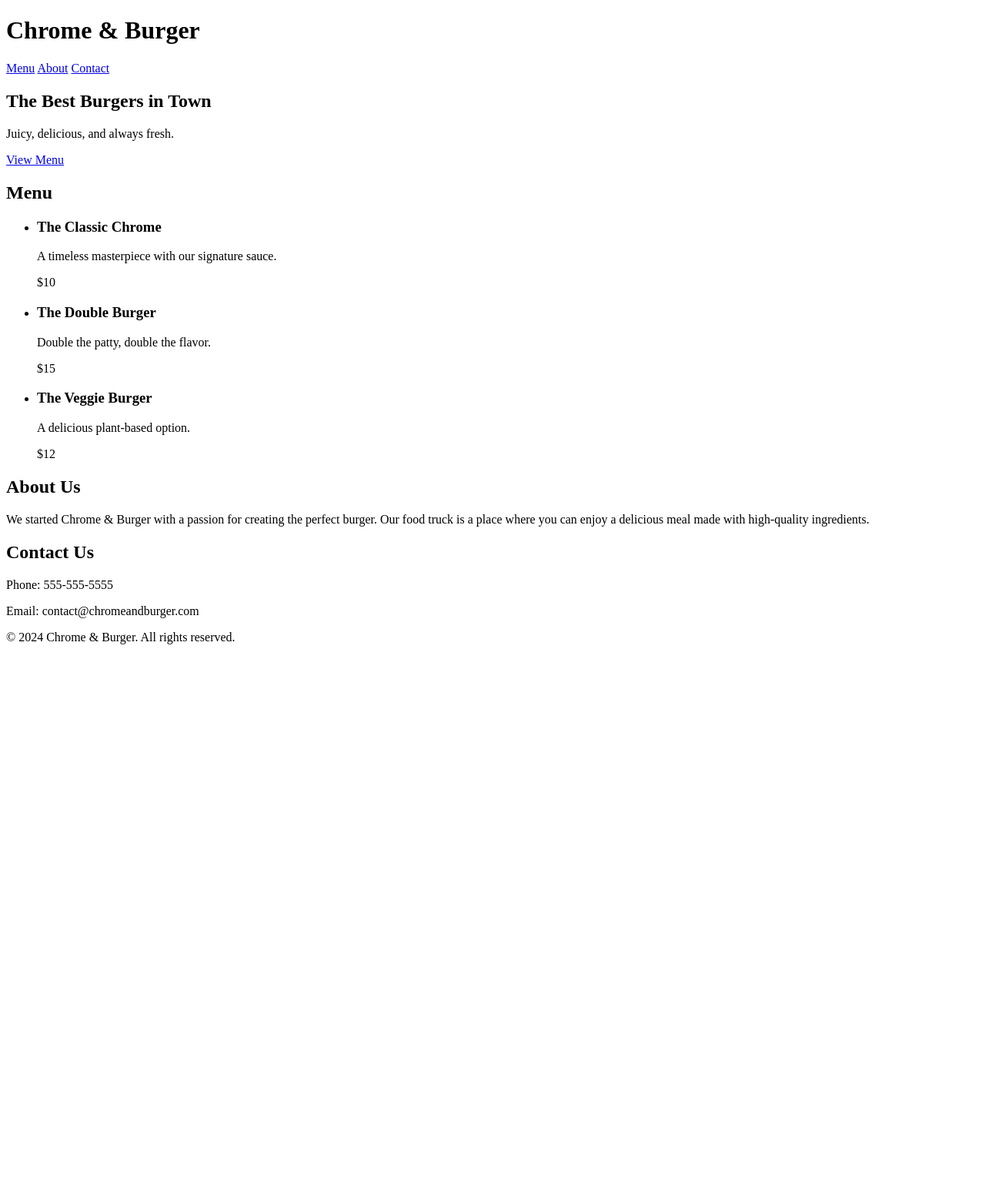
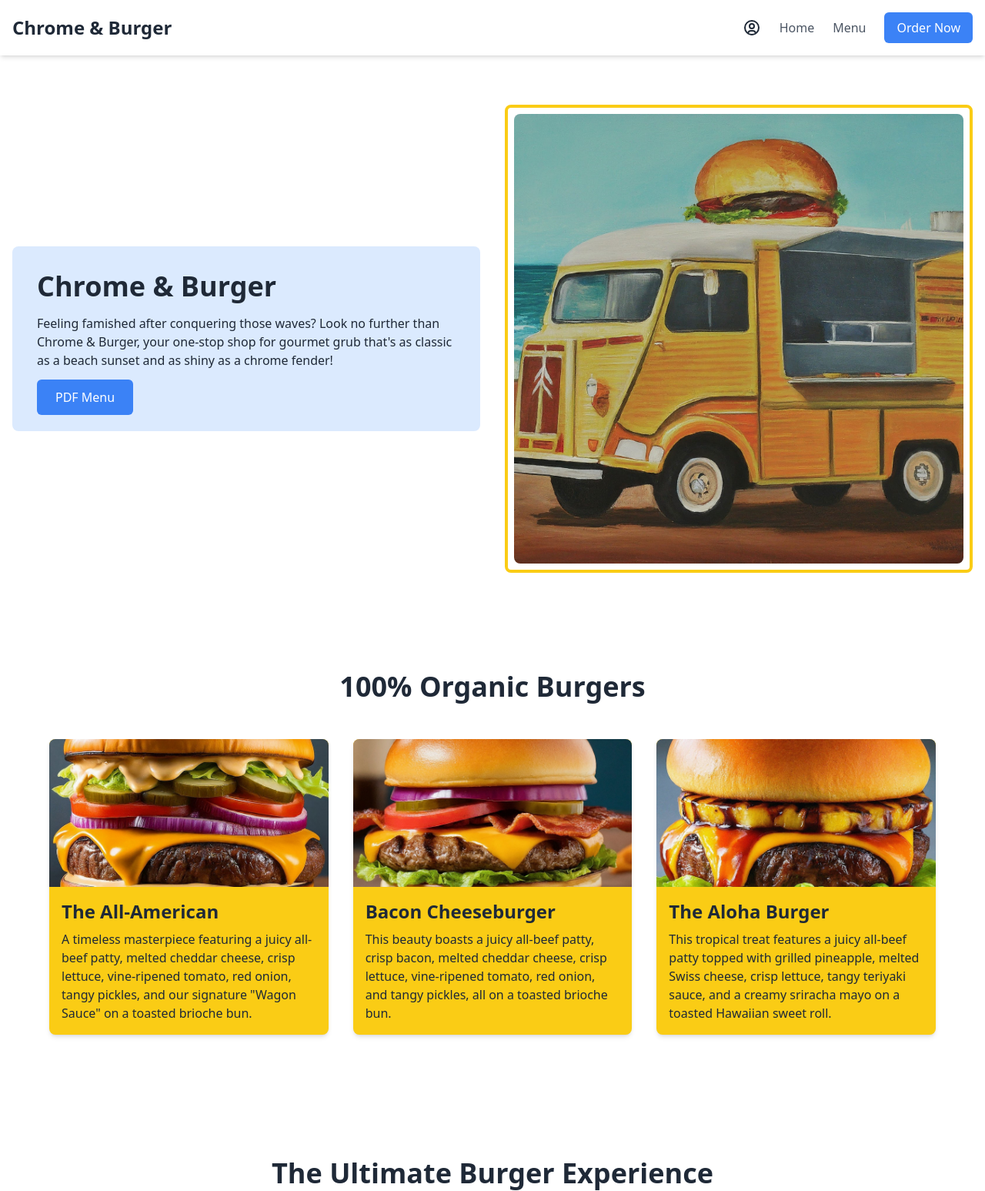
Before and after one commit to klimmonmilk/chrome-burger-v0, a plain HTML site: page index.html in a window 1280 px wide. Shown: the top 1547 px of the page at 77% size. Before the commit the page ends 853 px from the top, so only its background shows below. Drawn offline with nearby package versions, Linux system fonts and the light colour scheme.

Commit message:
create html page

```diff
--- a/index.html
+++ b/index.html
@@ -1,57 +1,169 @@
 <!DOCTYPE html>
 <html lang="en">
   <head>
-    <meta charset="UTF-8">
-    <meta name="viewport" content="width=device-width, initial-scale=1.0">
+    <meta charset="UTF-8" />
+    <meta name="viewport" content="width=device-width, initial-scale=1.0" />
     <title>Chrome & Burger</title>
+    <script src="https://cdn.tailwindcss.com"></script>
   </head>
-<body>
-    <header>
-        <h1>Chrome & Burger</h1>
-        <nav>
-            <a href="#menu">Menu</a>
-            <a href="#about">About</a>
-            <a href="#contact">Contact</a>
+  <body class="bg-white text-gray-800 font-sans">
+    <header class="shadow-md">
+      <div class="container mx-auto flex justify-between items-center p-4">
+        <h1 class="text-2xl font-bold">Chrome & Burger</h1>
+        <nav class="flex items-center space-x-6">
+          <svg
+            class="w-6 h-6 text-gray-800 dark:text-white"
+            aria-hidden="true"
+            xmlns="http://www.w3.org/2000/svg"
+            width="24"
+            height="24"
+            fill="none"
+            viewBox="0 0 24 24"
+          >
+            <path
+              stroke="currentColor"
+              stroke-linecap="round"
+              stroke-linejoin="round"
+              stroke-width="2"
+              d="M12 21a9 9 0 1 1 0-18 9 9 0 0 1 0 18Zm0 0a8.949 8.949 0 0 0 4.951-1.488A3.987 3.987 0 0 0 13 16h-2a3.987 3.987 0 0 0-3.951 3.512A8.949 8.949 0 0 0 12 21Zm3-11a3 3 0 1 1-6 0 3 3 0 0 1 6 0Z"
+            />
+          </svg>
+          <a href="index.html" class="text-gray-600 hover:text-blue-500"
+            >Home</a
+          >
+          <a href="menu.html" class="text-gray-600 hover:text-blue-500">Menu</a>
+          <a
+            href="#"
+            class="bg-blue-500 text-white px-4 py-2 rounded-md hover:bg-blue-600"
+            >Order Now</a
+          >
         </nav>
+      </div>
     </header>
-    <main>
-        <section id="hero">
-            <h2>The Best Burgers in Town</h2>
-            <p>Juicy, delicious, and always fresh.</p>
-            <a href="#menu">View Menu</a>
+
+    <main class="container mx-auto p-4">
+      <section id="hero" class="grid md:grid-cols-2 gap-8 items-center py-12">
+        <div class="bg-blue-100 p-8 rounded-lg">
+          <h2 class="text-4xl font-bold mb-4">Chrome & Burger</h2>
+          <p class="mb-6">
+            Feeling famished after conquering those waves? Look no further than
+            Chrome & Burger, your one-stop shop for gourmet grub that's as
+            classic as a beach sunset and as shiny as a chrome fender!
+          </p>
+          <a
+            href="assets/pdf/menu.pdf"
+            class="bg-blue-500 text-white px-6 py-3 rounded-md hover:bg-blue-600"
+            >PDF Menu</a
+          >
+        </div>
+        <div class="p-2 border-4 border-yellow-400 rounded-lg">
+          <img
+            src="assets/jpeg/BurgerTruck.jpeg"
+            alt="Chrome & Burger food truck"
+            class="rounded-lg w-full"
+          />
+        </div>
       </section>
-        <section id="menu">
-            <h2>Menu</h2>
-            <ul>
+
+      <section id="menu" class="py-20">
+        <h3 class="text-4xl font-bold text-center mb-12">
+          100% Organic Burgers
+        </h3>
+        <div class="grid md:grid-cols-3 gap-8 max-w-6xl mx-auto">
+          <div
+            class="menu-item bg-yellow-400 rounded-lg shadow-md overflow-hidden text-left"
+          >
+            <img
+              src="assets/jpeg/TheAllAmerican.jpeg"
+              alt="The All-American Burger"
+              class="w-full h-48 object-cover"
+            />
+            <div class="p-4">
+              <h4 class="text-2xl font-bold mb-2">The All-American</h4>
+              <p class="text-gray-800">
+                A timeless masterpiece featuring a juicy all-beef patty, melted
+                cheddar cheese, crisp lettuce, vine-ripened tomato, red onion,
+                tangy pickles, and our signature "Wagon Sauce" on a toasted
+                brioche bun.
+              </p>
+            </div>
+          </div>
+          <div
+            class="menu-item bg-yellow-400 rounded-lg shadow-md overflow-hidden text-left"
+          >
+            <img
+              src="assets/jpeg/BaconCheeseburger.jpeg"
+              alt="Bacon Cheeseburger"
+              class="w-full h-48 object-cover"
+            />
+            <div class="p-4">
+              <h4 class="text-2xl font-bold mb-2">Bacon Cheeseburger</h4>
+              <p class="text-gray-800">
+                This beauty boasts a juicy all-beef patty, crisp bacon, melted
+                cheddar cheese, crisp lettuce, vine-ripened tomato, red onion,
+                and tangy pickles, all on a toasted brioche bun.
+              </p>
+            </div>
+          </div>
+          <div
+            class="menu-item bg-yellow-400 rounded-lg shadow-md overflow-hidden text-left"
+          >
+            <img
+              src="assets/jpeg/TheAlohaBurger.jpeg"
+              alt="The Aloha Burger"
+              class="w-full h-48 object-cover"
+            />
+            <div class="p-4">
+              <h4 class="text-2xl font-bold mb-2">The Aloha Burger</h4>
+              <p class="text-gray-800">
+                This tropical treat features a juicy all-beef patty topped with
+                grilled pineapple, melted Swiss cheese, crisp lettuce, tangy
+                teriyaki sauce, and a creamy sriracha mayo on a toasted Hawaiian
+                sweet roll.
+              </p>
+            </div>
+          </div>
+        </div>
+      </section>
+
+      <section id="video" class="py-20 text-center">
+        <h3 class="text-4xl font-bold text-center mb-12">
+          The Ultimate Burger Experience
+        </h3>
+        <div class="video-container max-w-4xl mx-auto shadow-lg">
+          <iframe
+            class="w-full aspect-video"
+            src="https://www.youtube.com/embed/wUZa8ziP6Ao"
+            title="YouTube video player"
+            frameborder="0"
+            allow="accelerometer; autoplay; clipboard-write; encrypted-media; gyroscope; picture-in-picture; web-share"
+            allowfullscreen
+          ></iframe>
+        </div>
+      </section>
+
+      <section id="contact" class="py-20 px-4 text-center">
+        <h3 class="text-4xl font-bold mb-8">Get in Touch</h3>
+        <p class="text-lg mb-8">
+          Follow us on social media to find out where we'll be next!
+        </p>
+        <ul class="flex justify-center space-x-8">
           <li>
-                    <h3>The Classic Chrome</h3>
-                    <p>A timeless masterpiece with our signature sauce.</p>
-                    <p>$10</p>
+            <a href="#" class="text-blue-500 hover:text-blue-700 text-4xl"
+              >Twitter</a
+            >
           </li>
           <li>
-                    <h3>The Double Burger</h3>
-                    <p>Double the patty, double the flavor.</p>
-                    <p>$15</p>
-                </li>
-                <li>
-                    <h3>The Veggie Burger</h3>
-                    <p>A delicious plant-based option.</p>
-                    <p>$12</p>
+            <a href="#" class="text-pink-500 hover:text-pink-700 text-4xl"
+              >Instagram</a
+            >
           </li>
         </ul>
       </section>
-        <section id="about">
-            <h2>About Us</h2>
-            <p>We started Chrome & Burger with a passion for creating the perfect burger. Our food truck is a place where you can enjoy a delicious meal made with high-quality ingredients.</p>
-        </section>
-        <section id="contact">
-            <h2>Contact Us</h2>
-            <p>Phone: 555-555-5555</p>
-            <p>Email: contact@chromeandburger.com</p>
-        </section>
     </main>
-    <footer>
-        <p>&copy; 2024 Chrome & Burger. All rights reserved.</p>
+
+    <footer class="bg-gray-800 text-white text-center py-4">
+      <p>&copy; 2025 Chrome & Burger. All rights reserved.</p>
     </footer>
   </body>
 </html>
```
Lines whose indentation alone changed are shown as unchanged.
